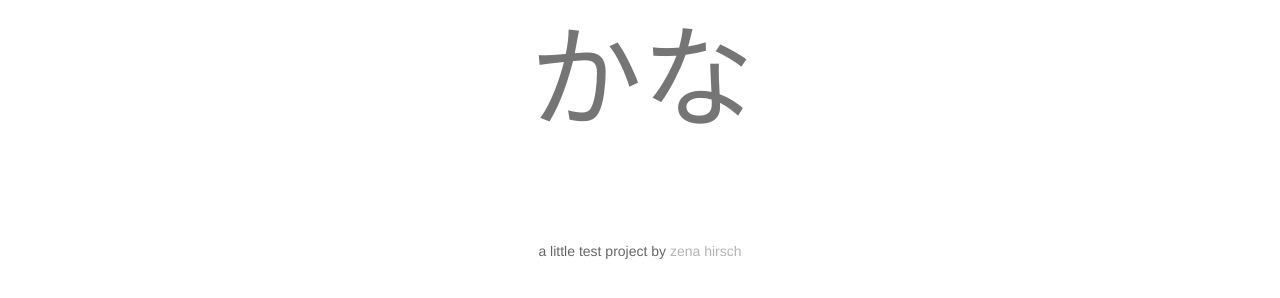
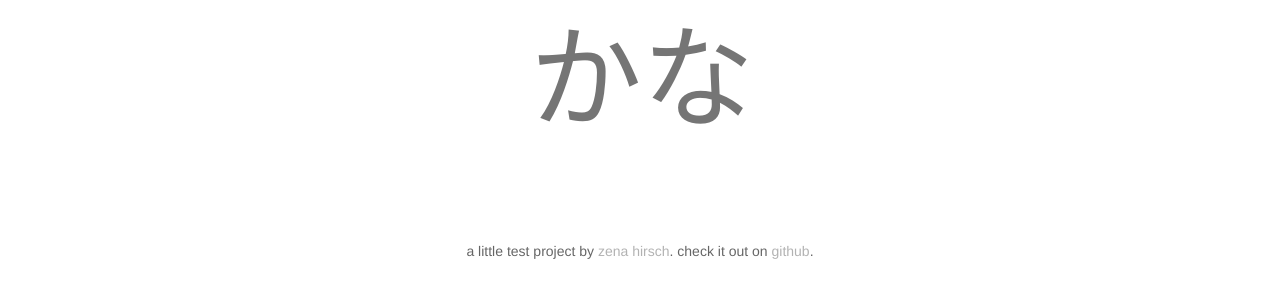
Before and after one commit to zenahirsch/kana-typer, a plain HTML site: page index.html in a window 1280 px wide. Shown: the part 262-560 px from the top of the page. Drawn offline with nearby package versions, Linux system fonts and the light colour scheme.

Commit message:
adjust byline

```diff
--- a/index.html
+++ b/index.html
@@ -39,7 +39,9 @@
 			</div>
 			<div class="row">
 				<div class="col full">
-					<p id="by-line">a little test project by <a href="http://github.com/zenahirsch/">zena hirsch</a>
+					<p id="by-line">
+						a little test project by <a href="http://zenahirsch.tumblr.com">zena hirsch</a>. check it out on <a href="https://github.com/zenahirsch/kana-typer">github</a>.
+					</p>
 				</div>
 			</div>
 		</div>
```
